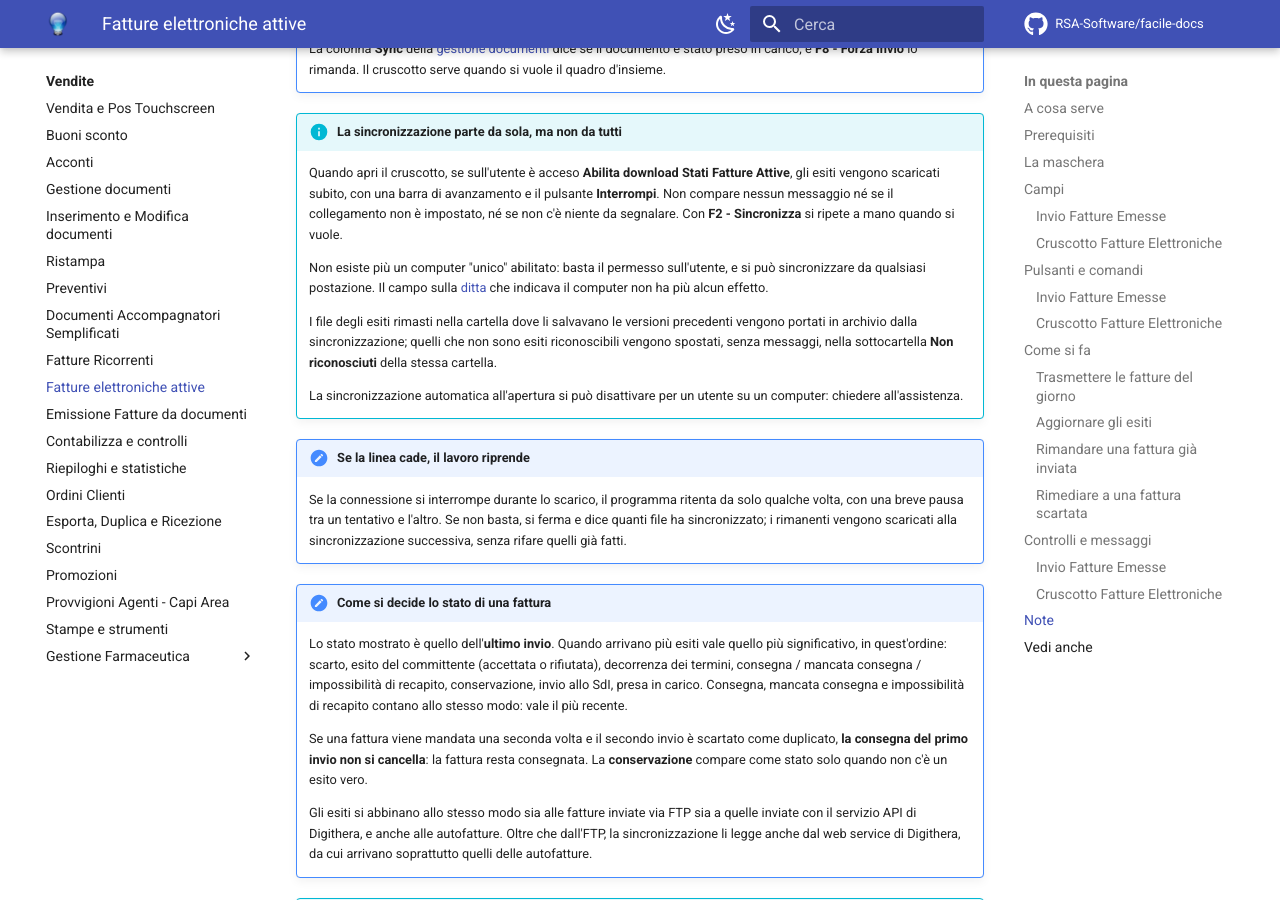
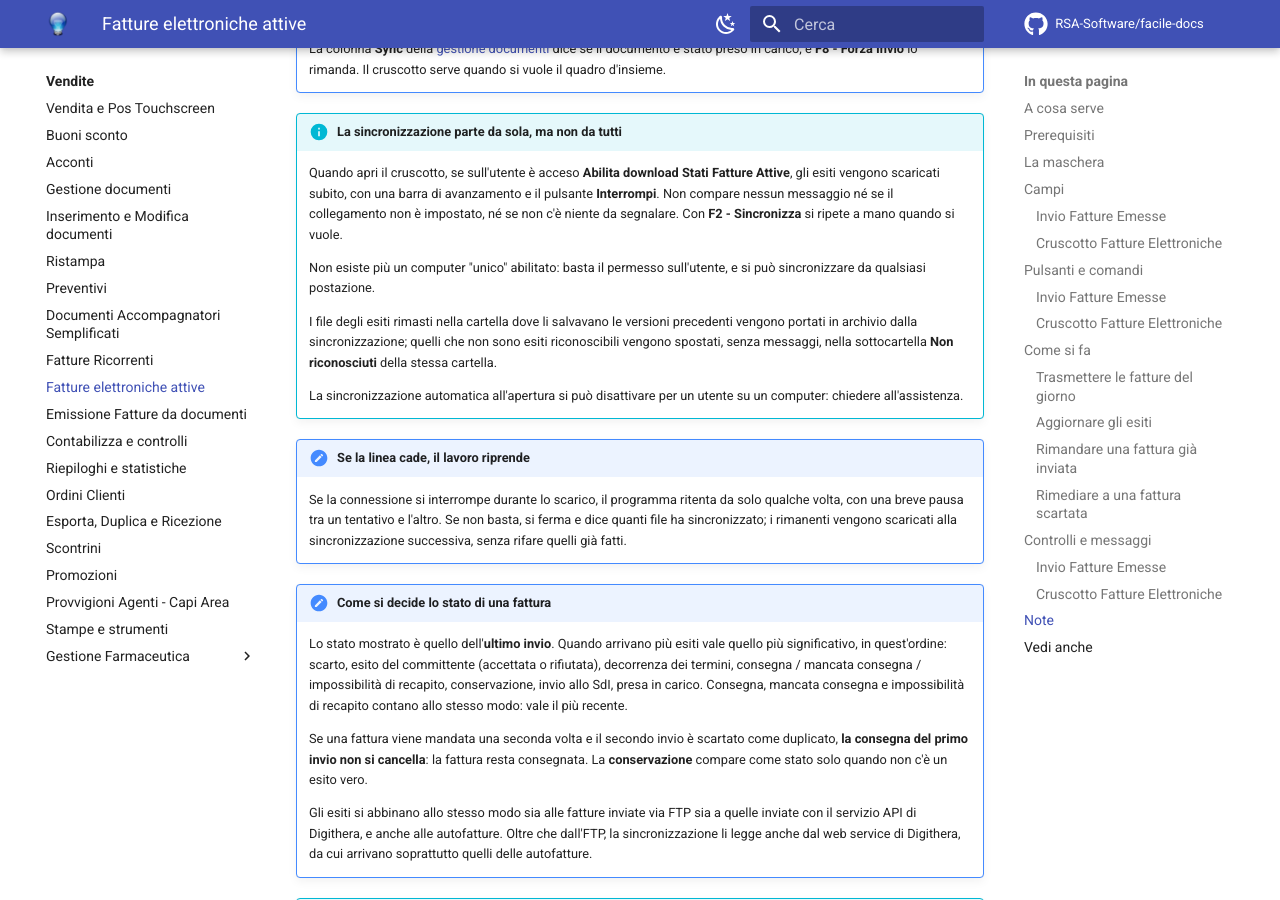
Before and after one commit to RSA-Software/facile-docs, an MkDocs documentation site: the page built from docs/moduli/vendite/fatture-elettroniche-attive.md, in a window 1280 px wide and 900 px high, scrolled down 11704 px. Built offline with MkDocs 1.6.1 and Material for MkDocs 9.7.7, drawn with Linux system fonts in a browser that asks for light colours; comment, search, counter and statistics services are not loaded.

Commit message:
Ditte: tolti dalla scheda Fatture Elettroniche i due campi del computer abilitato allo scarico
Co-Authored-By: Claude Fable 5.2 <noreply@anthropic.com>

```diff
--- a/docs/moduli/vendite/fatture-elettroniche-attive.md
+++ b/docs/moduli/vendite/fatture-elettroniche-attive.md
@@ -311,9 +311,7 @@ Gli esiti di una sola fattura o autofattura si vedono anche dal
     Sincronizza** si ripete a mano quando si vuole.
 
     Non esiste più un computer "unico" abilitato: basta il permesso
-    sull'utente, e si può sincronizzare da qualsiasi postazione. Il
-    campo sulla [ditta](../anagrafiche/ditte.md) che indicava il computer non
-    ha più alcun effetto.
+    sull'utente, e si può sincronizzare da qualsiasi postazione.
 
     I file degli esiti rimasti nella cartella dove li salvavano le versioni
     precedenti vengono portati in archivio dalla sincronizzazione; quelli
```
Also changed, not shown: docs/moduli/anagrafiche/ditte.md (+0 -2 lines), docs/moduli/contabilita/fatture-elettroniche-passive.md (+1 -2 lines).
